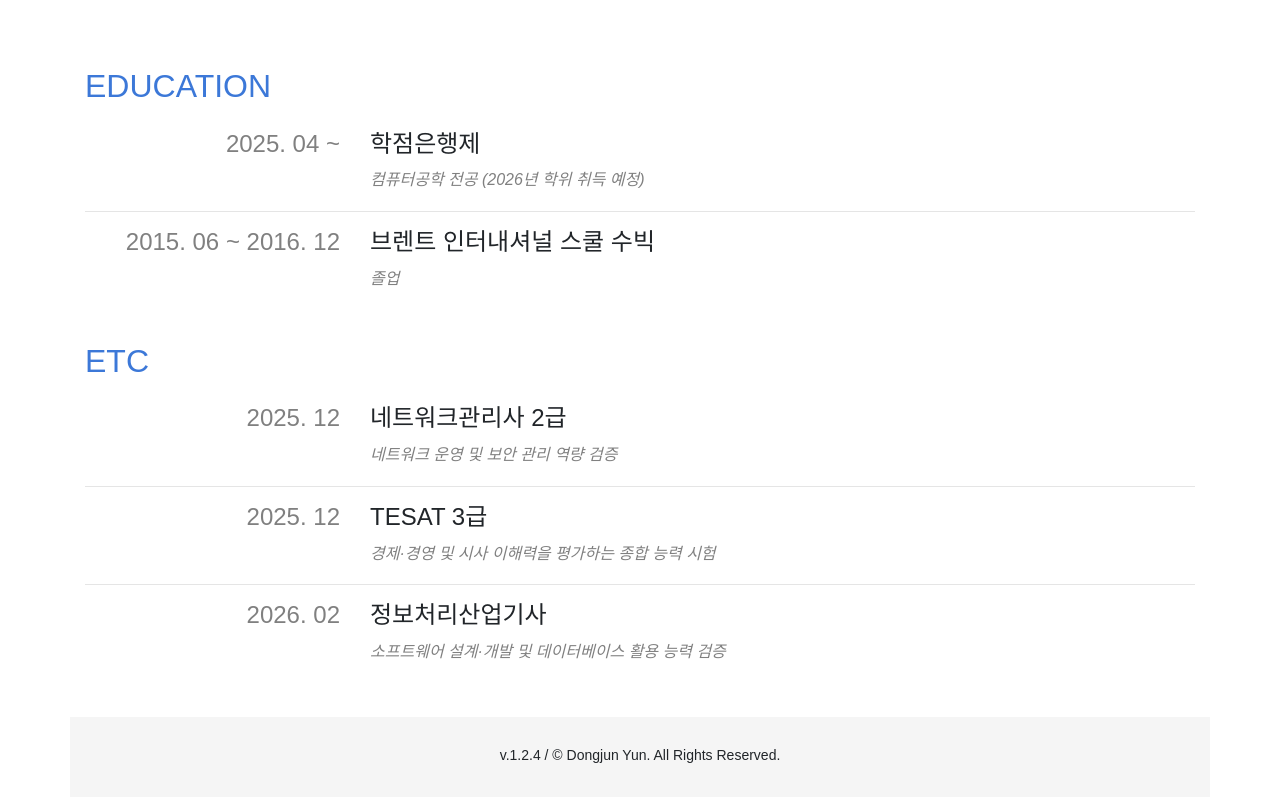
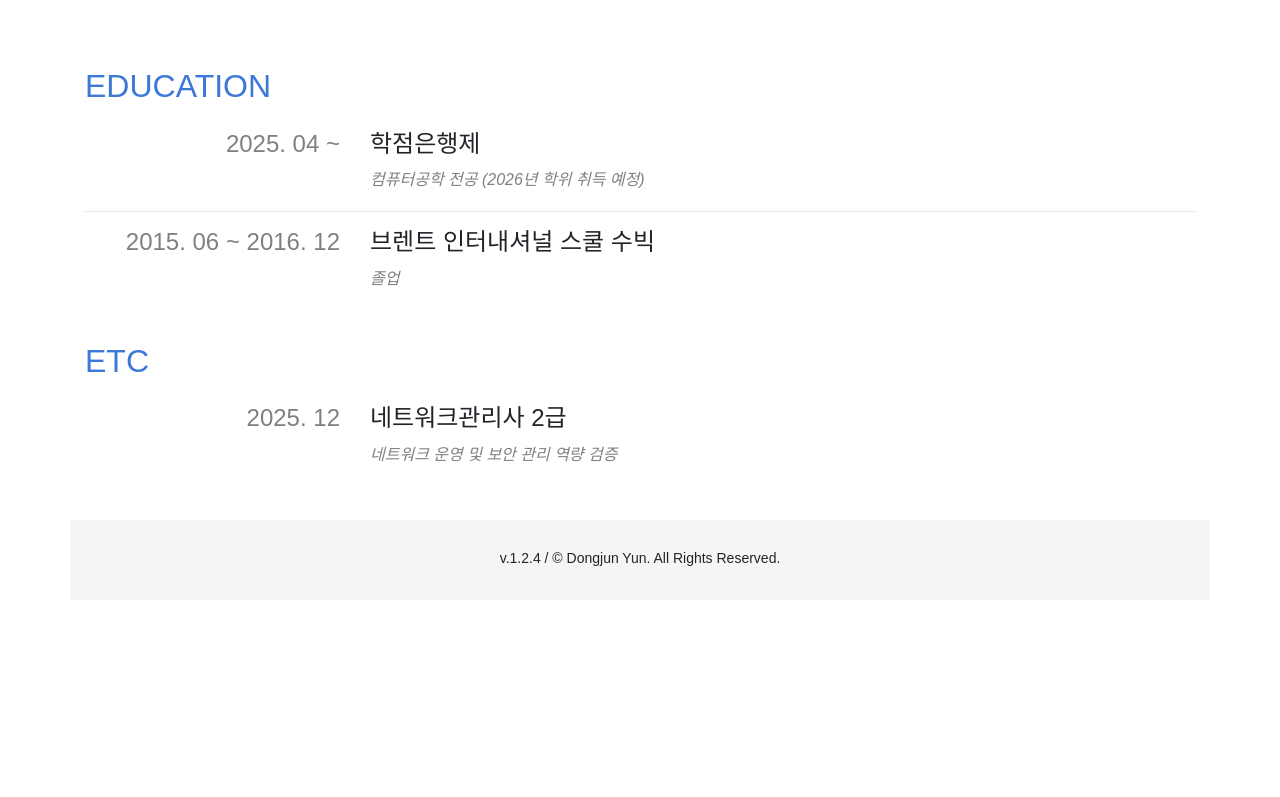
Before and after one commit to yuneast/resume, a Next.js app: page / in a window 1280 px wide. Shown: the part 3171-3968 px from the top of the page. After the commit the page ends 3771 px from the top, so only its background shows below. Built offline with nearby package versions, Linux system fonts and the light colour scheme; a web font is replaced by a local one.

Commit message:
Update etc.ts

```diff
--- a/payload/etc.ts
+++ b/payload/etc.ts
@@ -9,16 +9,16 @@ const etc: IEtc.Payload = {
       subTitle: "네트워크 운영 및 보안 관리 역량 검증",
       startedAt: '2025-12',
     },
-    {
-      title: "TESAT 3급",
-      subTitle: '경제·경영 및 시사 이해력을 평가하는 종합 능력 시험',
-      startedAt: '2025-12',
-    },
-    {
-      title: "정보처리산업기사",
-      subTitle: '소프트웨어 설계·개발 및 데이터베이스 활용 능력 검증',
-      startedAt: '2026-02',
-    },
+    // {
+    //   title: "TESAT 3급",
+    //   subTitle: '경제·경영 및 시사 이해력을 평가하는 종합 능력 시험',
+    //   startedAt: '2025-12',
+    // },
+    // {
+    //   title: "정보처리산업기사",
+    //   subTitle: '소프트웨어 설계·개발 및 데이터베이스 활용 능력 검증',
+    //   startedAt: '2026-02',
+    // },
   ],
 };
 
```
